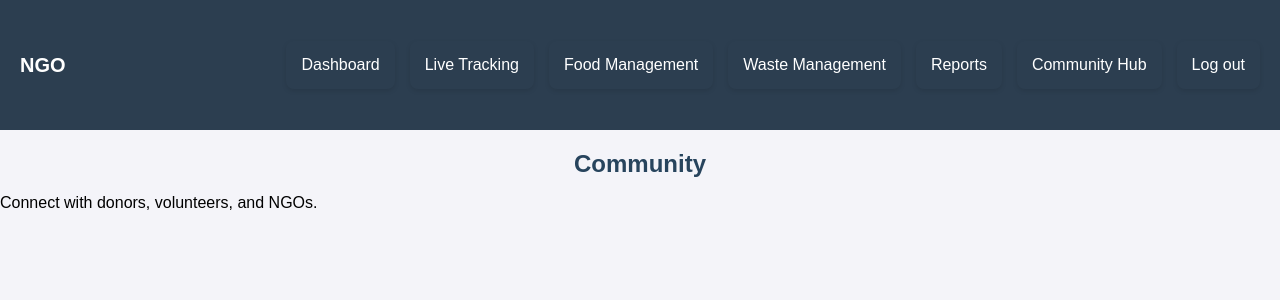
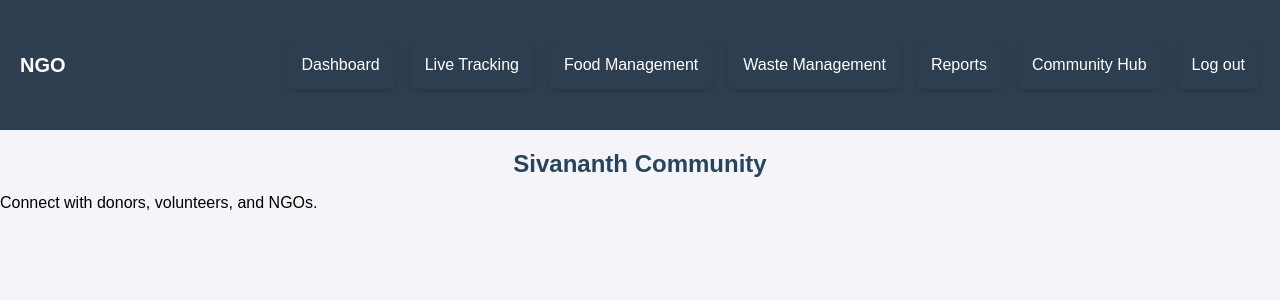
Before and after one commit to Yuvi-97/food-management, a React (Create React App) app in the folder frontend/foodmanagement/: page /community in a window 1280 px wide. Shown: the top 300 px of the page. Built offline with nearby package versions, Linux system fonts and the light colour scheme.

Commit message:
I am sivanath

```diff
--- a/frontend/foodmanagement/src/components/ngo/ngocomponents/CommunityHub.jsx
+++ b/frontend/foodmanagement/src/components/ngo/ngocomponents/CommunityHub.jsx
@@ -1,6 +1,6 @@
 const CommunityHub = () => (
     <div>
-      <h2>Community</h2>
+      <h2>Sivananth Community</h2>
       <p>Connect with donors, volunteers, and NGOs.</p>
     </div>
   );
```
